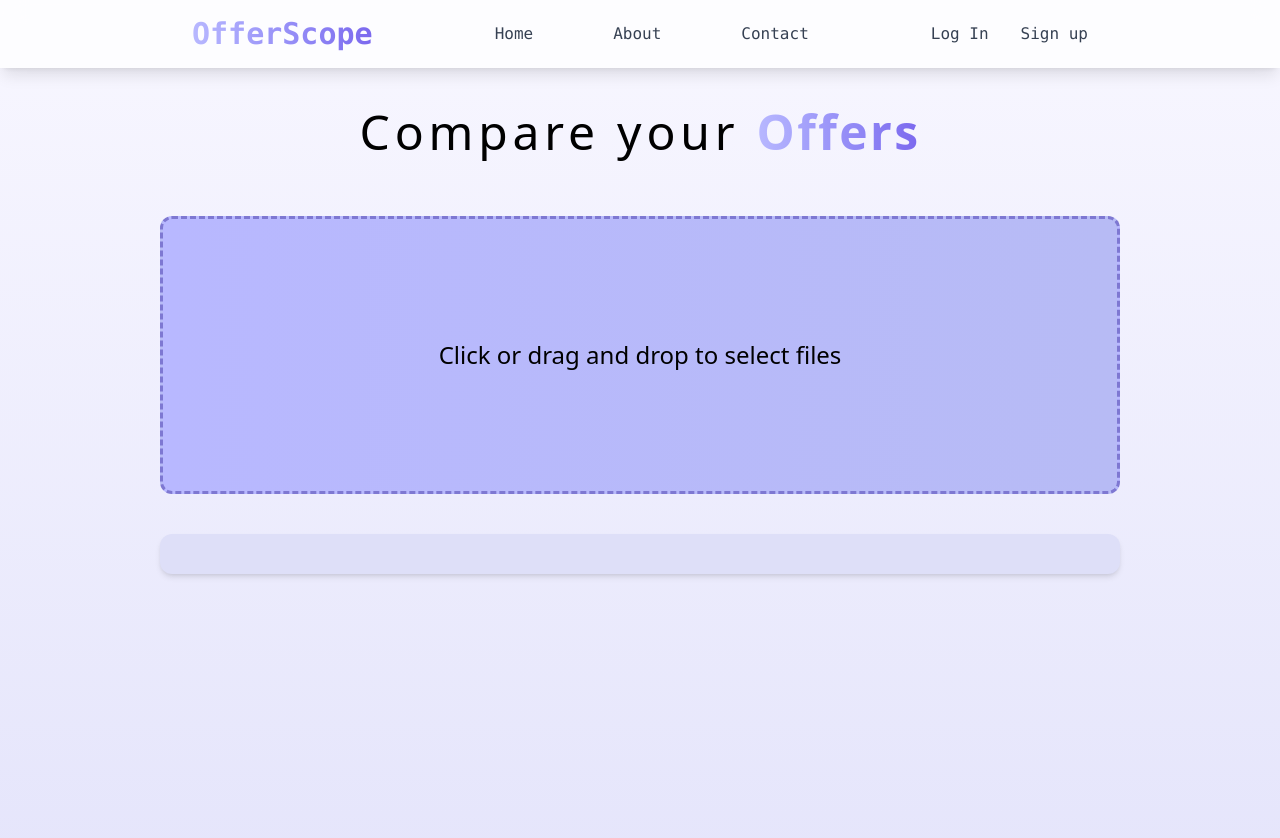
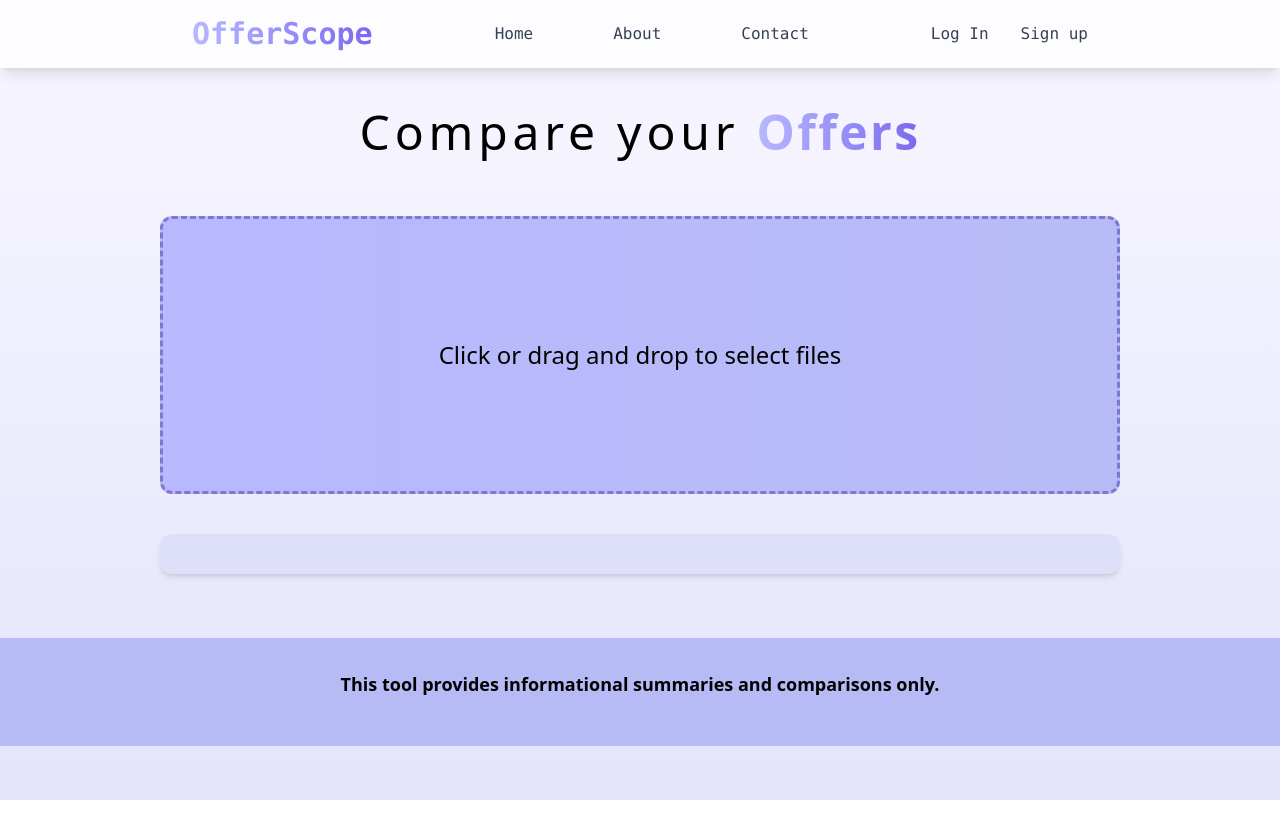
Before and after one commit to discreett/OfferScope, a Next.js app: page /parse in a window 1280 px wide. Shown: the top 838 px of the page. After the commit the page ends 800 px from the top, so only its background shows below. Built offline with nearby package versions, Linux system fonts and the light colour scheme.

Commit message:
Added separate footer comp

```diff
--- a/components/Home.tsx
+++ b/components/Home.tsx
@@ -1,8 +1,7 @@
 'use client'
 
-import Dropzone from './Dropzone'
 import Navbar from './Navbar'
-
+import Footer from './Footer'
 function myHome() {
     return (
         <main className="min-h-screen">
@@ -21,15 +20,8 @@ function myHome() {
                         </a>
                     </div>
                 </section>
-
-                <footer className="bg-[#B7BBF5] py-8 px-6 mt-16">
-                    <div className="max-w-4xl mx-auto text-center">
-                        <p className="font-semibold mb-4 text-lg">This tool provides informational summaries and comparisons only.</p>
-                        <div className="text-gray-700">
-                        </div>
-                    </div>
-                </footer>
             </div>
+            <Footer/>
         </main>
     )
 }
--- a/components/Parse.tsx
+++ b/components/Parse.tsx
@@ -1,17 +1,18 @@
 'use client'
 import Dropzone from "@/components/Dropzone";
 import Navbar from '@/components/Navbar';
-
+import Footer from '@/components/Footer';
 function myParse() {
     return (
-        <main className="min-h-screen">
+        <main>
             <div>
                 <Navbar/>
-                <section className="h-screen">
+                <section>
                     <h1 className = "text-5xl text-center tracking-widest mb-15 mt-10">Compare your <span className="font-semibold tracking-wider bg-gradient-to-r from-[#B8B8FF] to-[#7B68EE] text-transparent bg-clip-text inline-block">Offers</span></h1>
                     <Dropzone />
                 </section>
             </div>
+            <Footer/>
         </main>
     )
 }
```
